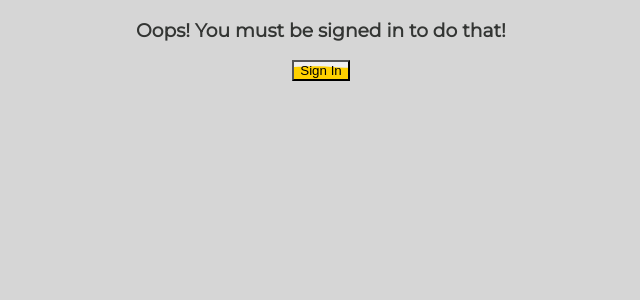
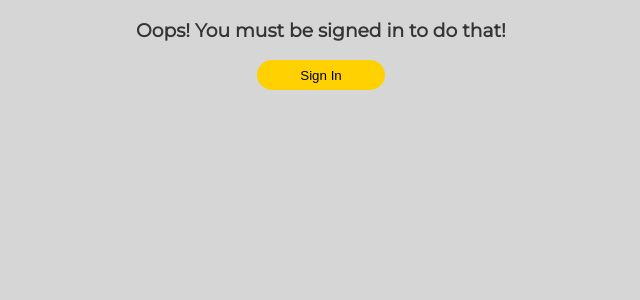
Before and after one commit to Aaron-G-Sanchez/BeerBook-Frontend, a React (Create React App) app in the folder client/: page /home in a window 1280 px wide. Shown: the top 300 px of the page, without its empty margins (319-959 px from the left). Built offline with nearby package versions, Linux system fonts and the light colour scheme; no server answers.

Commit message:
Styled not logged in display as well as style for buttons disable

```diff
--- a/client/src/App.css
+++ b/client/src/App.css
@@ -130,7 +130,7 @@ height: 30%;
   border: none;
 }
 
-.submit:hover {
+.submit:hover:enabled {
   background-color: #d6d6d6;
   scale: 1.1;
 }
@@ -179,7 +179,7 @@ height: 7%;
   transition: .3s;
 }
 
-.register-submit:hover {
+.register-submit:hover:enabled {
   background-color: #d6d6d6;
   scale: 1.1;
 }
@@ -429,3 +429,20 @@ font-size: 150%;
   background-color: #ffd100;
   scale: 1.1;
 }
+
+
+/* UNATHORIZED USER DISPLAY */
+
+.protected-button {
+  width: 10%;
+  height: 30px;
+  background-color: #ffd100;
+  border-radius: 15px;
+  transition: .3s;
+  border: none;
+}
+
+.protected-button:hover {
+  background-color: #d6d6d6;
+  border: none;
+}
--- a/client/src/pages/Home.js
+++ b/client/src/pages/Home.js
@@ -93,7 +93,9 @@ const Home = ({
   ) : (
     <div className="protected">
       <h3>Oops! You must be signed in to do that!</h3>
-      <button onClick={() => navigate('/')}>Sign In</button>
+      <button onClick={() => navigate('/')} className="protected-button">
+        Sign In
+      </button>
     </div>
   )
 }
```
